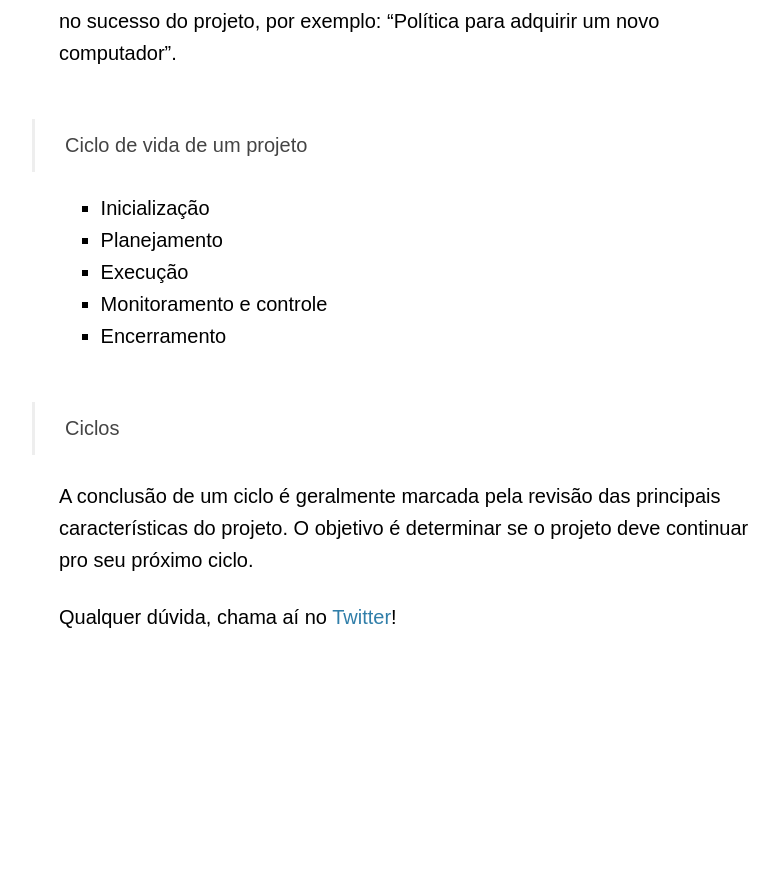
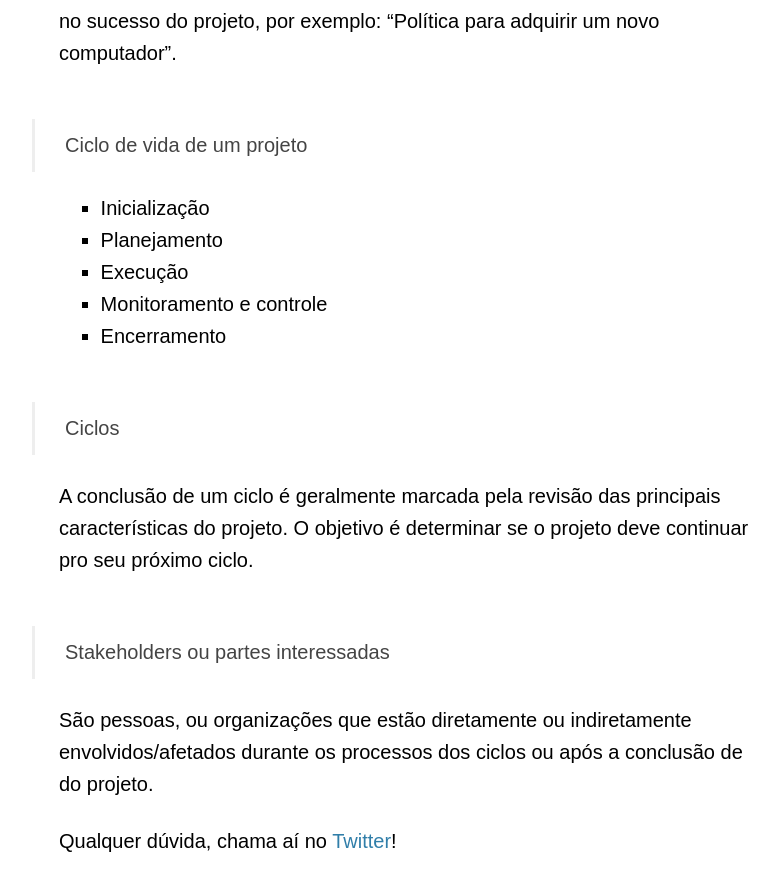
Before and after one commit to fabriciomrkonell/fabriciomrkonell, a Jekyll site: the page built from _posts/2015-04-06-gerencia-de-projetos.markdown, in a window 1280 px wide and 900 px high, scrolled down 949 px. Shown: the top 891 px of the window, without its empty margins (231-1010 px from the left). Built offline with Jekyll 4.4.1, drawn with Linux system fonts in a browser that asks for light colours; some web fonts are replaced; Markdown is read by kramdown in place of the engine named in the settings; comment, search, counter and statistics services are not loaded; before the commit the page ends 1625 px from its top, so only the background shows below that.

Commit message:
Update 2015-04-06-gerencia-de-projetos.markdown

```diff
--- a/_posts/2015-04-06-gerencia-de-projetos.markdown
+++ b/_posts/2015-04-06-gerencia-de-projetos.markdown
@@ -23,4 +23,7 @@ Requisito é uma característica ou função que o sistema deve prover pra sanar
 <h3>Ciclos</h3>
 A conclusão de um ciclo é geralmente marcada pela revisão das principais características do projeto. O objetivo é determinar se o projeto deve continuar pro seu próximo ciclo.
 
+<h3>Stakeholders ou partes interessadas</h3>
+São pessoas, ou organizações que estão diretamente ou indiretamente envolvidos/afetados durante os processos dos  ciclos ou após a conclusão de do projeto.
+
 Qualquer dúvida, chama aí no <a href="https://twitter.com/realronchi" target="blank">Twitter</a>!
```
